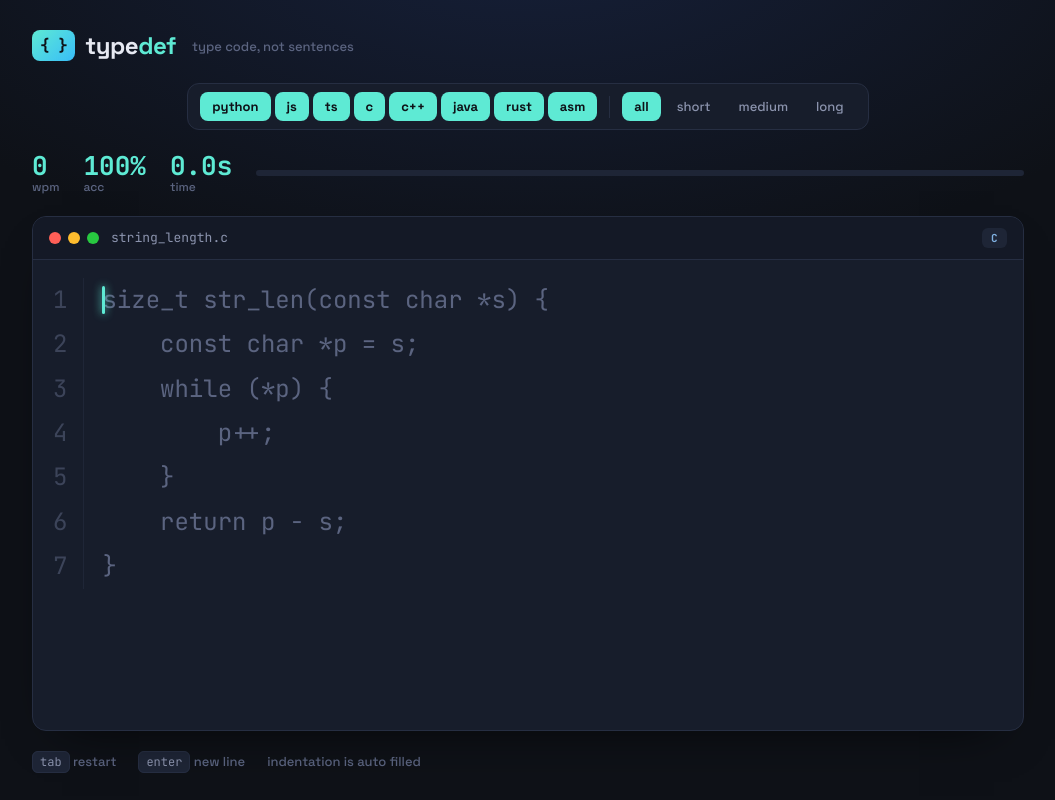
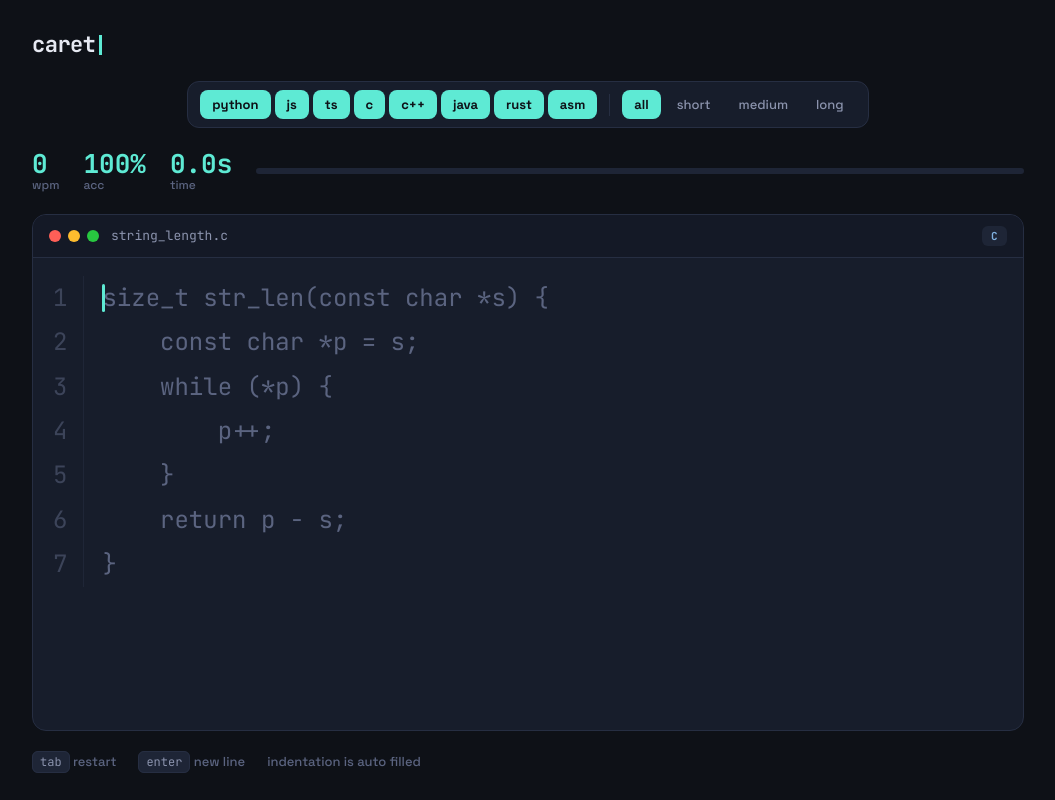
Before and after one commit to shplok/caret, a React (Vite) app: page / in a window 1280 px wide. Shown: the whole page, without its empty margins (112-1167 px from the left). Built offline with nearby package versions, Linux system fonts and the light colour scheme.

Commit message:
rename to caret, remove tagline and drop all glow and gradient styling

```diff
--- a/index.html
+++ b/index.html
@@ -3,7 +3,7 @@
   <head>
     <meta charset="UTF-8" />
     <meta name="viewport" content="width=device-width, initial-scale=1.0" />
-    <title>typedef</title>
+    <title>caret</title>
     <link rel="preconnect" href="https://fonts.googleapis.com" />
     <link rel="preconnect" href="https://fonts.gstatic.com" crossorigin />
     <link
--- a/src/App.jsx
+++ b/src/App.jsx
@@ -302,10 +302,8 @@ export default function App() {
     <div className="app">
       <header className="topbar">
         <div className="logo">
-          <span className="logo-mark">{'{ }'}</span>
-          <span className="logo-text">type<span className="logo-accent">def</span></span>
+          caret<span className="logo-caret" />
         </div>
-        <div className="tagline">type code, not sentences</div>
       </header>
 
       <div className="config">
--- a/src/styles.css
+++ b/src/styles.css
@@ -9,7 +9,6 @@
   --sub: #5b6480;
   --sub-bright: #8b93ad;
   --accent: #5eead4;
-  --accent-2: #38bdf8;
   --error: #fb7185;
   --error-extra: #7f1d3a;
   --mono: 'JetBrains Mono', 'SF Mono', ui-monospace, Menlo, Consolas, monospace;
@@ -27,9 +26,7 @@ body {
 }
 
 body {
-  background:
-    radial-gradient(1200px 600px at 50% -10%, #16203a 0%, transparent 60%),
-    var(--bg);
+  background: var(--bg);
   color: var(--text);
   font-family: var(--ui);
   -webkit-font-smoothing: antialiased;
@@ -55,30 +52,20 @@ body {
 .logo {
   display: flex;
   align-items: center;
-  gap: 10px;
-  font-family: var(--ui);
-  font-size: 24px;
+  font-family: var(--mono);
+  font-size: 22px;
   font-weight: 700;
   letter-spacing: -0.5px;
+  color: var(--text);
 }
 
-.logo-mark {
-  font-family: var(--mono);
-  font-size: 16px;
-  font-weight: 700;
-  color: var(--bg);
-  background: linear-gradient(135deg, var(--accent), var(--accent-2));
-  padding: 5px 8px;
-  border-radius: 8px;
-}
-
-.logo-accent {
-  color: var(--accent);
-}
-
-.tagline {
-  color: var(--sub);
-  font-size: 13px;
+.logo-caret {
+  display: inline-block;
+  width: 3px;
+  height: 20px;
+  margin-left: 3px;
+  background: var(--accent);
+  animation: blink 1s steps(1) infinite;
 }
 
 /* config toolbar */
@@ -169,7 +156,7 @@ body {
 
 .progressfill {
   height: 100%;
-  background: linear-gradient(90deg, var(--accent-2), var(--accent));
+  background: var(--accent);
   transition: width 0.15s ease;
 }
 
@@ -185,7 +172,6 @@ body {
   border: 1px solid var(--border);
   border-radius: 14px;
   overflow: hidden;
-  box-shadow: 0 20px 50px -30px rgba(0, 0, 0, 0.9);
   cursor: text;
 }
 
@@ -327,7 +313,6 @@ body {
   width: 3px;
   border-radius: 2px;
   background: var(--accent);
-  box-shadow: 0 0 8px var(--accent);
   height: 1.3em;
   will-change: left, top;
   transition: left 0.09s ease, top 0.09s ease;
```
